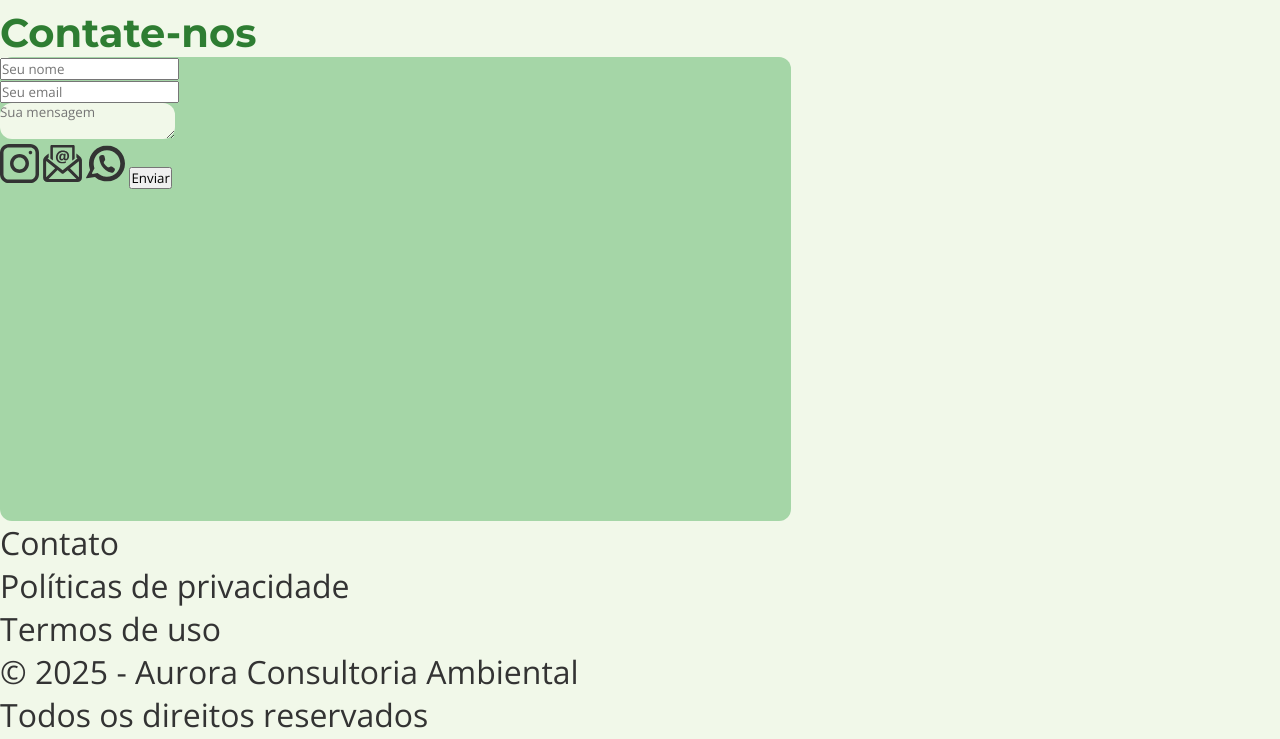
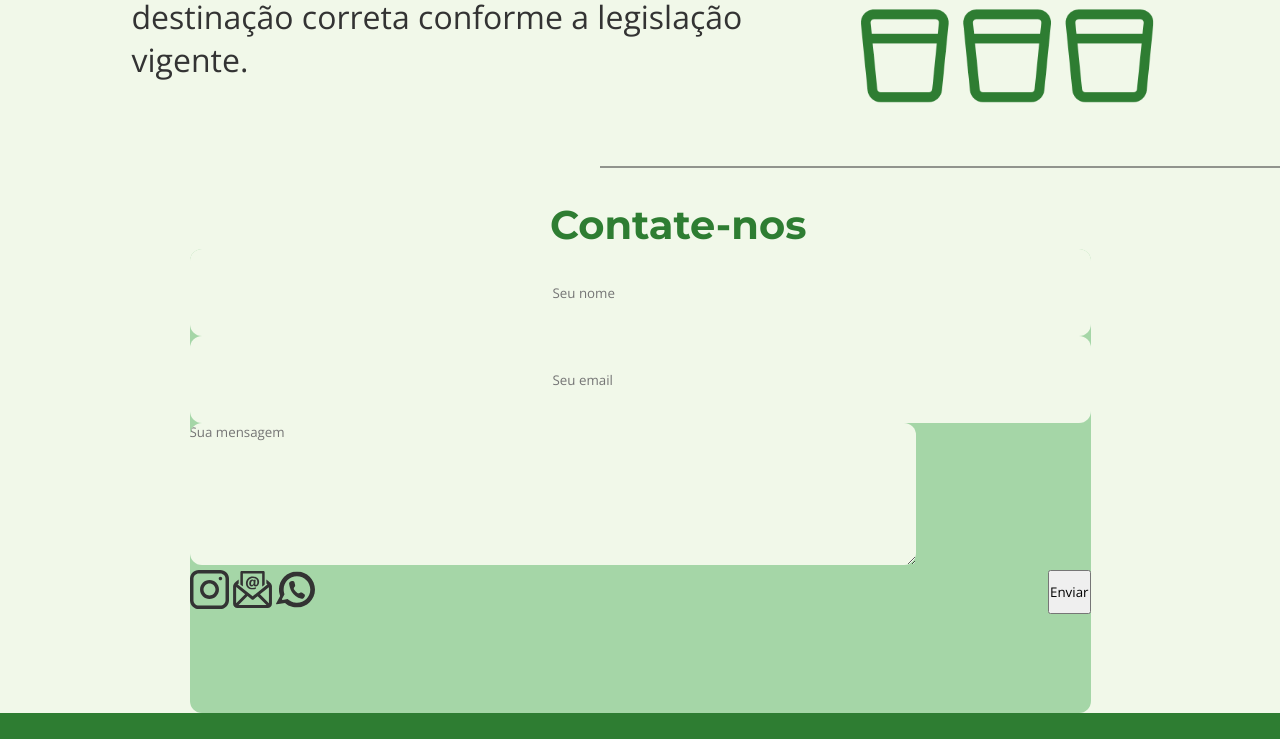
Before and after one commit to dantinhoz/Estudo-site-institucional, a plain HTML site: page index.html in a window 1280 px wide. Shown: the part 1908-2647 px from the top of the page. Drawn offline with nearby package versions, Linux system fonts and the light colour scheme.

Commit message:
footer feito, margin de alguns elementos corrigido

```diff
--- a/index.html
+++ b/index.html
@@ -30,7 +30,8 @@
         <!--SEÇÃO DE INÍCIO-->
         <section class="inicio">
             <h1>Construindo hoje os negócios sustentáveis de amanhã</h1>
-            <p class="subtitulo">Consultoria ambiental especializada para empresas que valorizam o equilíbrio entre crescimento e
+            <p class="subtitulo">Consultoria ambiental especializada para empresas que valorizam o equilíbrio entre
+                crescimento e
                 responsabilidade ecológica.</p>
             <button class="fale">Fale Conosco</button>
         </section>
@@ -38,7 +39,8 @@
         <!--SEÇÃO SOBRE-->
         <section class="sobre">
             <h2>Sobre nós</h2>
-            <p class="para-sobre">A Aurora Consultoria Ambiental nasceu com o propósito de conectar empresas ao desenvolvimento sustentável
+            <p class="para-sobre">A Aurora Consultoria Ambiental nasceu com o propósito de conectar empresas ao
+                desenvolvimento sustentável
                 de forma prática, estratégica e consciente. Atuamos com foco em soluções técnicas de alta qualidade,
                 alinhadas às exigências legais e aos princípios de responsabilidade socioambiental. Nossa missão é
                 orientar organizações na construção de um futuro mais equilibrado, onde o progresso caminhe lado a lado
@@ -73,13 +75,22 @@
             <h4>Contate-nos</h4>
             <form action="">
                 <fieldset>
-                    <input type="text" name="nome" id="" placeholder="Seu nome"> <br>
-                    <input type="email" name="email" placeholder="Seu email"> <br>
-                    <textarea name="msg" id="" placeholder="Sua mensagem"></textarea> <br>
-                    <button class="redes"><a href=""><img class="redes-icon" src="/assets/instagram.svg" alt=""></a></button>
-                    <button class="redes"><a href=""><img class="redes-icon" src="/assets/email.svg" alt=""></a></button>
-                    <button class="redes"><a href=""><img class="redes-icon" src="/assets/telefone.svg" alt=""></a></button>
-                    <button>Enviar</button>
+                    <div class="caixas">
+                        <input type="text" name="nome" id="" placeholder="Seu nome"> <br>
+                        <input type="email" name="email" placeholder="Seu email"> <br>
+                        <textarea name="msg" id="" placeholder="Sua mensagem"></textarea> <br>
+                    </div>
+                    <div class="botoes-fim">
+                        <div>
+                            <button class="redes"><a href=""><img class="redes-icon" src="/assets/instagram.svg"
+                                        alt=""></a></button>
+                            <button class="redes"><a href=""><img class="redes-icon" src="/assets/email.svg"
+                                        alt=""></a></button>
+                            <button class="redes"><a href=""><img class="redes-icon" src="/assets/telefone.svg"
+                                        alt=""></a></button>
+                        </div>
+                        <button>Enviar</button>
+                    </div>
                 </fieldset>
             </form>
         </section>
--- a/style.css
+++ b/style.css
@@ -18,7 +18,7 @@ html {
 hr {
     color:rgba(51, 51, 51, 0.5);
     max-width: 726px;
-    margin: 2rem 0 2rem 700px; /*fiz uma gambiarra provisória pra centralizar, coloquei margin na esquerda*/
+    margin: 2rem 0 2rem 600px; /*fiz uma gambiarra provisória pra centralizar, coloquei margin na esquerda*/
     border: 1px solid;
 }
 
@@ -46,6 +46,9 @@ nav {
 .navegacao > ul > li > a {
     text-decoration: none;
     color: #F1F8E9;
+    font-family: 'Montserrat', sans-serif;
+    font-weight: 500;
+    font-size: 20px;
 
 }
 
@@ -62,12 +65,6 @@ nav {
     cursor: pointer;
 }
 
-li {
-    font-family: 'Montserrat', sans-serif;
-    font-weight: 500;
-    font-size: 20px;
-}
-
 /*SEÇÃO INÍCIO*/
 .inicio {
     display: flex;
@@ -76,6 +73,7 @@ li {
     justify-content: center;
     gap: 1.5rem;
     text-align: center;
+    padding: 4rem;
 }
 
 h1 {
@@ -116,6 +114,7 @@ h1 {
     align-items: center;
     justify-content: center;
     text-align: center;
+    padding: 2rem;
 }
 
 h2 {
@@ -171,7 +170,24 @@ h4 {
     color: #2E7D32;
 }
 
+.descricao {
+    font-size: 32px;
+    height: 262px;
+    width: 695px;
+}
+
 /*CONTATOS*/
+.contato {
+    display: flex;
+    flex-direction: column;
+    align-items: center;
+}
+
+.contato > h4 {
+    align-self: flex-start;
+    margin-left: 550px;
+}
+
 fieldset {
     background-color: #A5D6A7;
     border-radius: 12px;
@@ -182,12 +198,11 @@ fieldset {
 
 textarea {
     background-color: #F1F8E9;
-    width: 726;
-    height: 142;
+    width: 726px;
+    height: 142px;
     border-radius: 12px;
     border: none;
 }
-
 
 .redes {
     background-color: transparent;
@@ -198,4 +213,41 @@ textarea {
     width: 39px;
 }
 
+input {
+    padding: 34.5px 363px;
+    border-radius: 12px;
+    border: none;
+    background-color: #F1F8E9;
+}
+
+.botoes-fim {
+    display: flex;
+    flex-direction: row;
+    justify-content: space-between;
+}
+
 /*FOOTER*/
+footer {
+    background-color: #2E7D32;
+    display: flex;
+    justify-content: space-between;
+    align-items: center;
+    padding: 3rem;
+}
+
+.links > p, .direitos > p {
+    font-size: 24px;
+    font-weight: 400;
+    color: #F1F8E9;
+
+}
+
+.links {
+    cursor: pointer;
+    margin-left: 100px;
+}
+
+.direitos {
+    text-align: end;
+    margin-right: 80px;
+}
```
